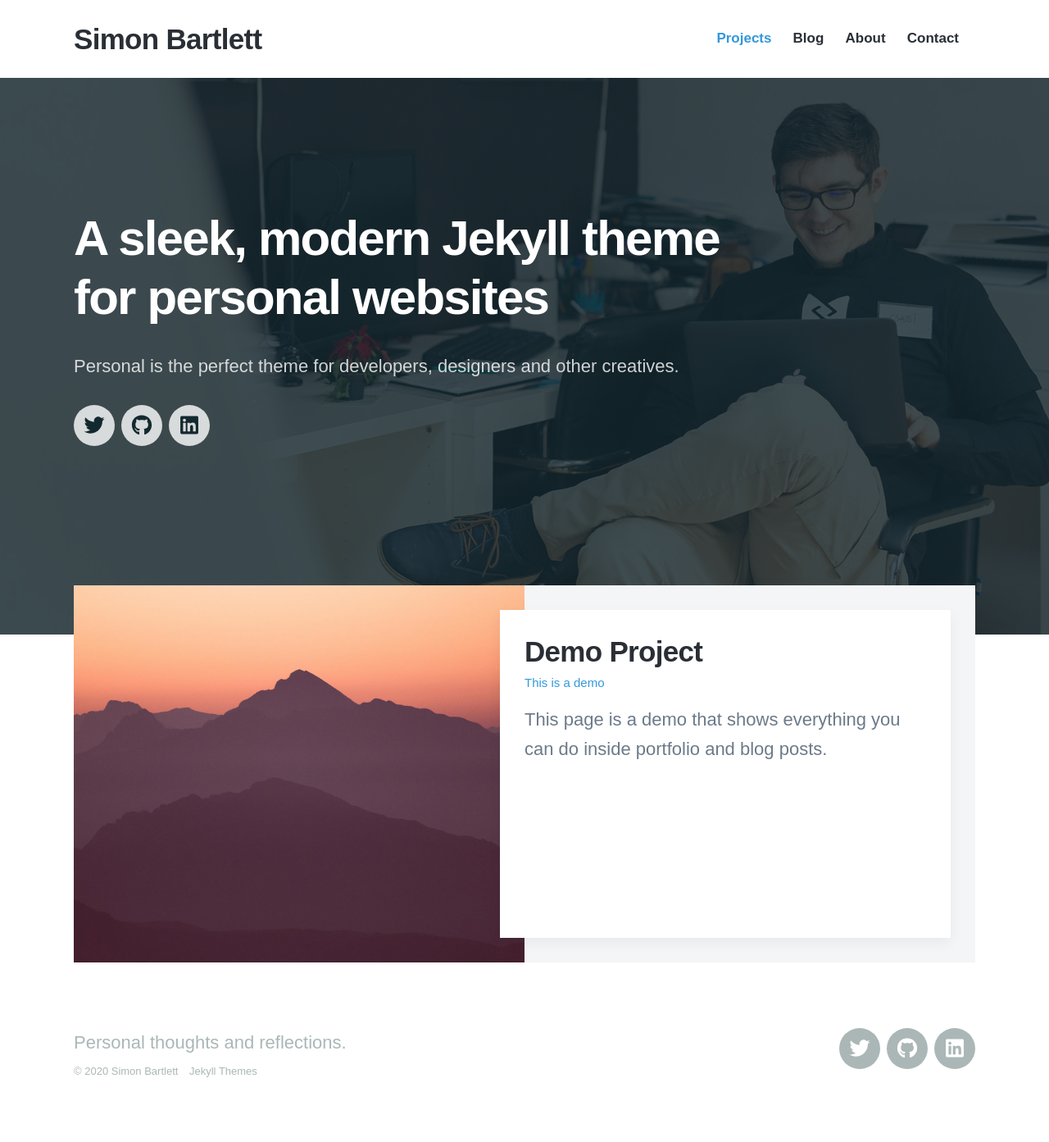
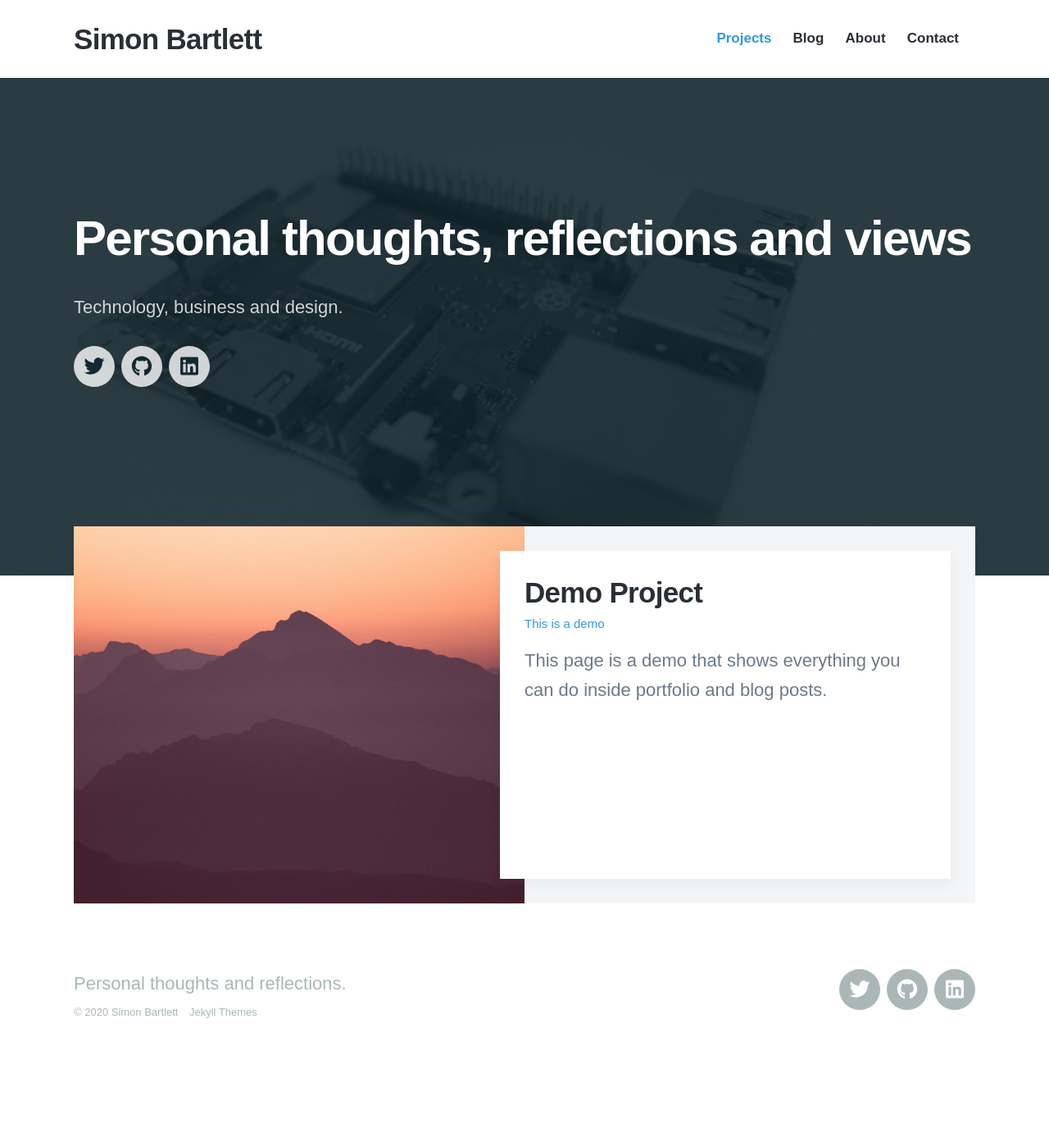
Before and after one commit to Mercury14/mercury14.github.io, a Jekyll site: the page built from index.html, in a window 1280 px wide. Shown: the whole page at 82% size. Built offline with Jekyll 4.4.1, drawn with Linux system fonts in a browser that asks for light colours; nearby versions of some CDN libraries; some web fonts are replaced; after the commit the page ends 1321 px from its top, so only the background shows below that.

Commit message:
Changes to landing page

```diff
--- a/index.html
+++ b/index.html
@@ -1,8 +1,8 @@
 ---
 layout: default
-title: A sleek, modern Jekyll theme for personal websites.
-description: A sleek, modern Jekyll theme for personal websites. Personal is the perfect theme for developers, designers and other creatives.
-featured_image: /images/demo/home.jpg
+title: Simon Bartlett - Personal Blog
+description: Personal thoughts, reflections and views.
+featured_image: /images/home/cover1.jpg
 ---
 
 <section class="hero">
@@ -13,9 +13,8 @@ featured_image: /images/demo/home.jpg
 
 	<div class="wrap">
 
-		<h1>A sleek, modern Jekyll theme
-		for personal websites</h1>
-		<p>Personal is the perfect theme for developers, designers and other creatives.</p>
+		<h1>Personal thoughts, reflections and views</h1>
+		<p>Technology, business and design.</p>
 
 		{% include socials.html %}
 
```
Also changed, not shown: images/home/cover1.jpg (added).
